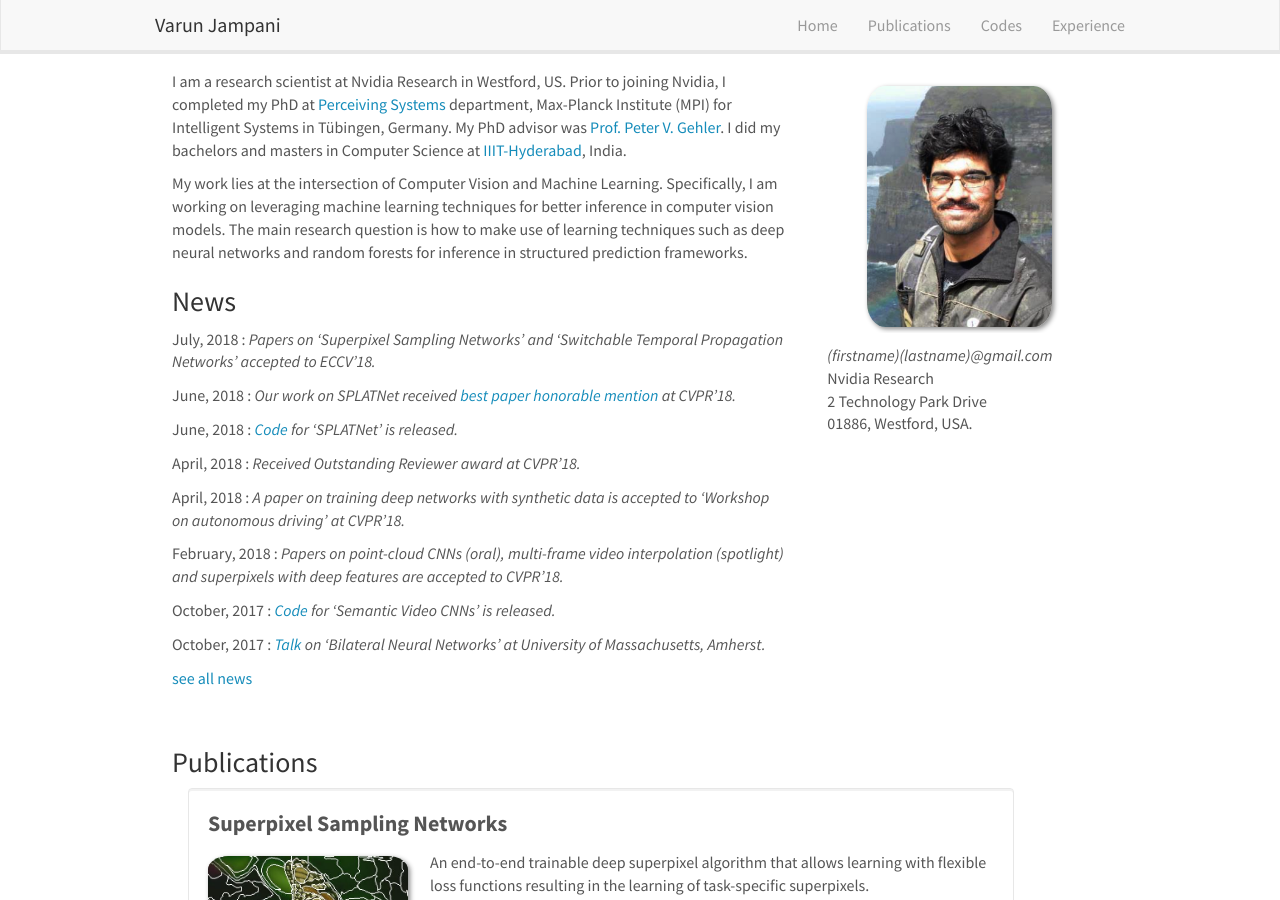
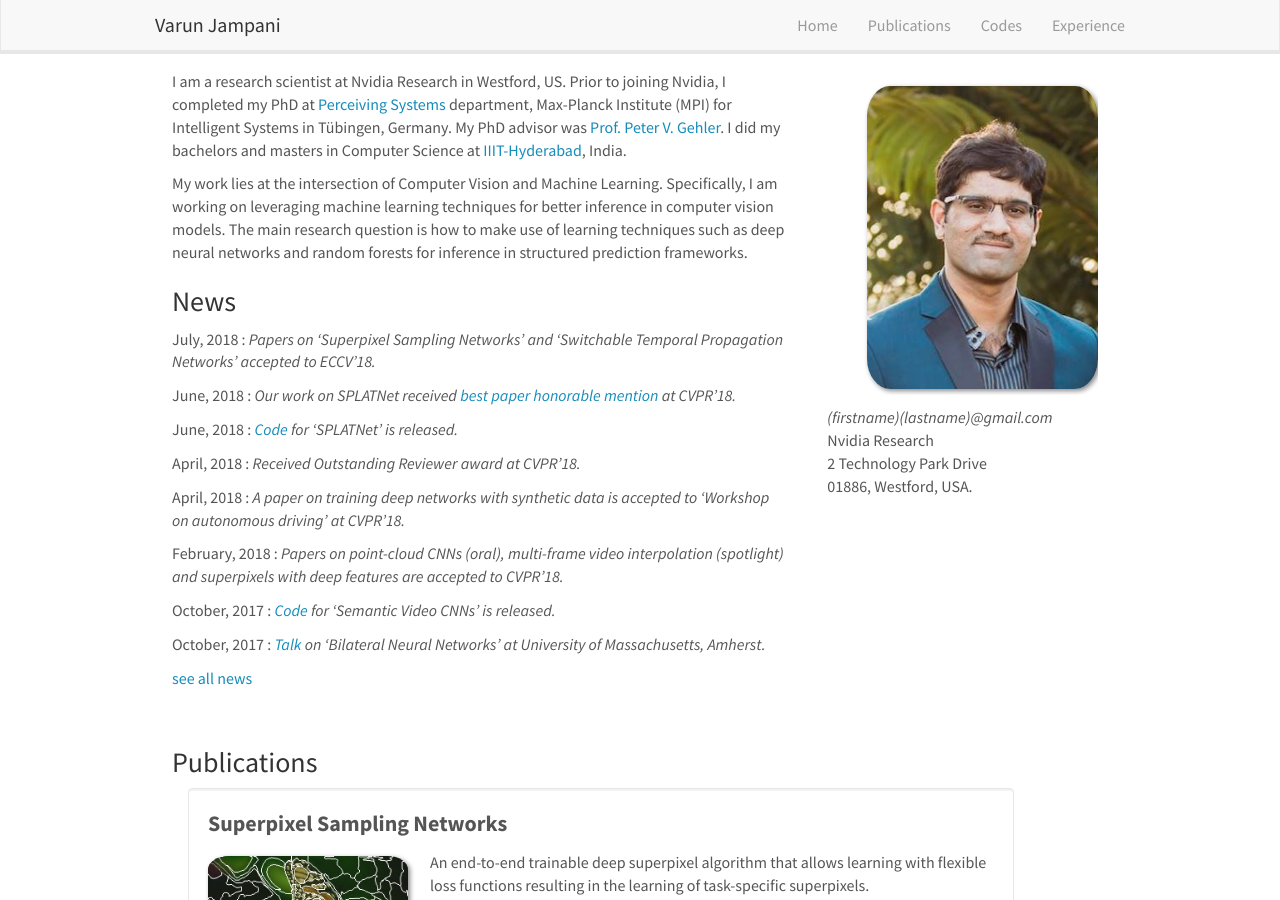
Before and after one commit to varunjampani/varunjampani.github.io, a Jekyll site: the page built from _pages/home.md, in a window 1280 px wide and 900 px high. Built offline with Jekyll 4.4.1, drawn with Linux system fonts in a browser that asks for light colours; nearby versions of some CDN libraries.

Commit message:
new profile pic

```diff
--- a/_pages/home.md
+++ b/_pages/home.md
@@ -29,7 +29,7 @@ My work lies at the intersection of Computer Vision and Machine Learning. Specif
 <div class="col-sm-4" style="display:table-cell; vertical-align:middle; text-align:left">
 
   <ul style="overflow: hidden">
-  <img src="{{ site.url }}{{ site.baseurl }}/images/profile_pic.png" class="img-responsive" width="80%" />
+  <img src="{{ site.url }}{{ site.baseurl }}/images/profile_pic.jpeg" class="img-responsive" width="100%" />
   </ul>
 
   <!-- <br clear="all" /> -->
```
Also changed, not shown: images/profile_pic.jpeg (added), images/profile_pic_old.png (renamed from images/profile_pic.png).
